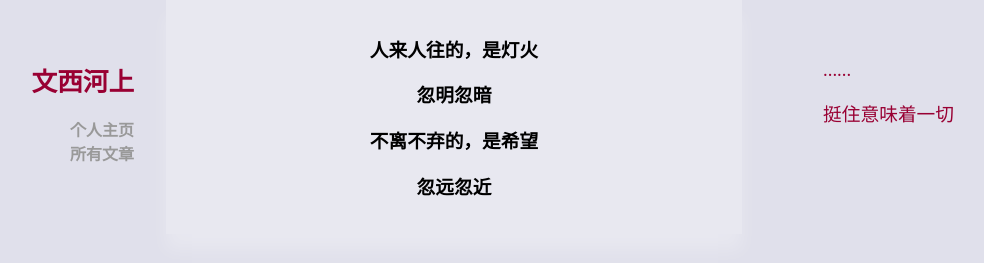
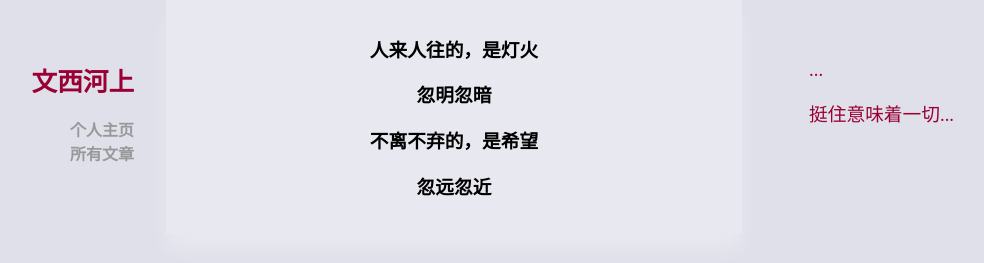
Before and after one commit to xxleyi/xxleyi.github.io, a Jekyll site: the page built from index.html, in a window 1280 px wide. Shown: the top 263 px of the page, without its empty margins (186-1170 px from the left). Built offline with Jekyll 4.4.1, drawn with Linux system fonts in a browser that asks for light colours.

Commit message:
update the layout.

```diff
--- a/_layouts/default.html
+++ b/_layouts/default.html
@@ -15,8 +15,8 @@
 	    		</ul>
 			</nav>
 			<aside>
-				<h3>......</h3>
-				<h3>挺住意味着一切</h3>
+				<h3>...</h3>
+				<h3>挺住意味着一切... </h3>
 			</aside>
 			<main>
 
```
